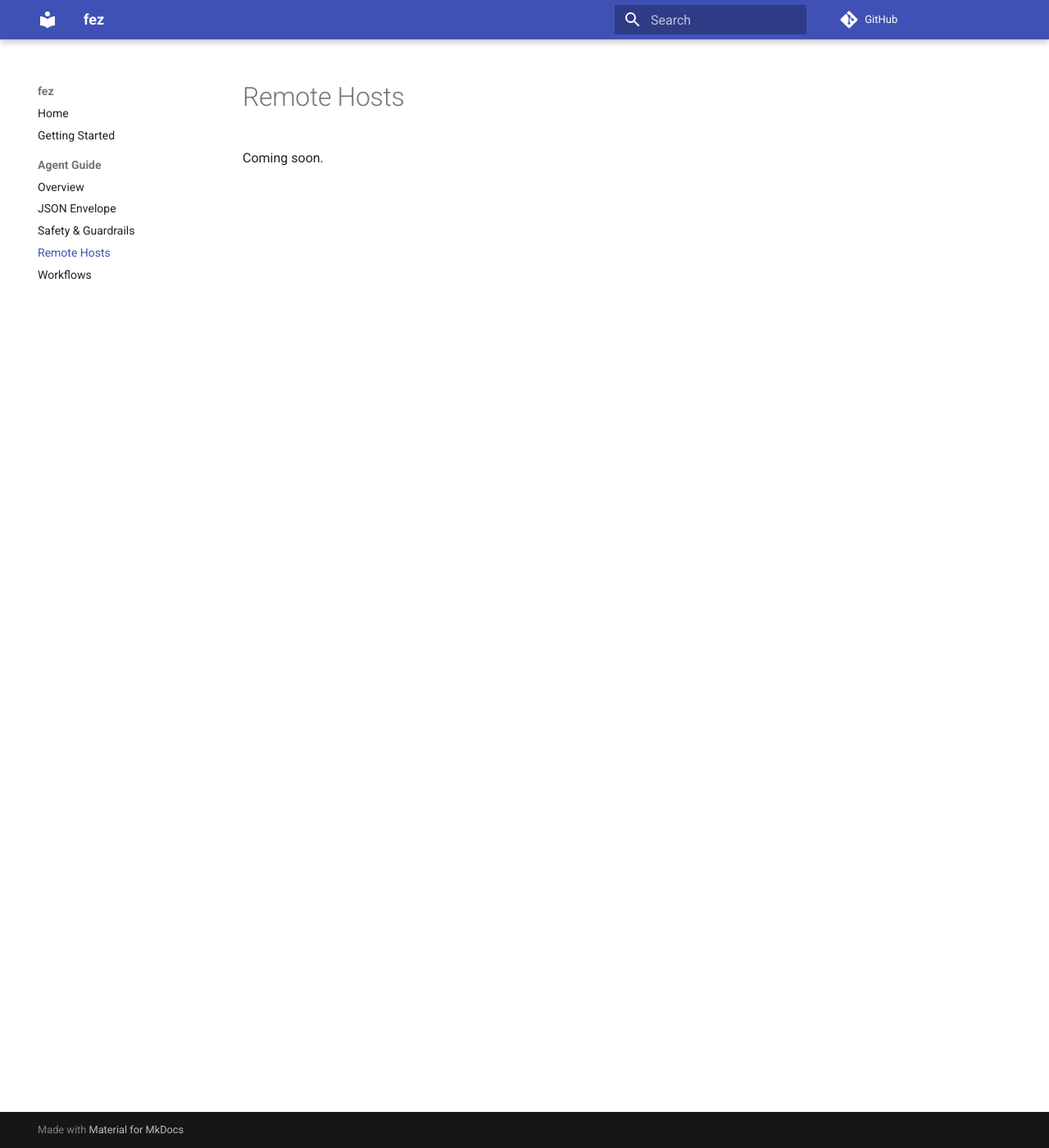
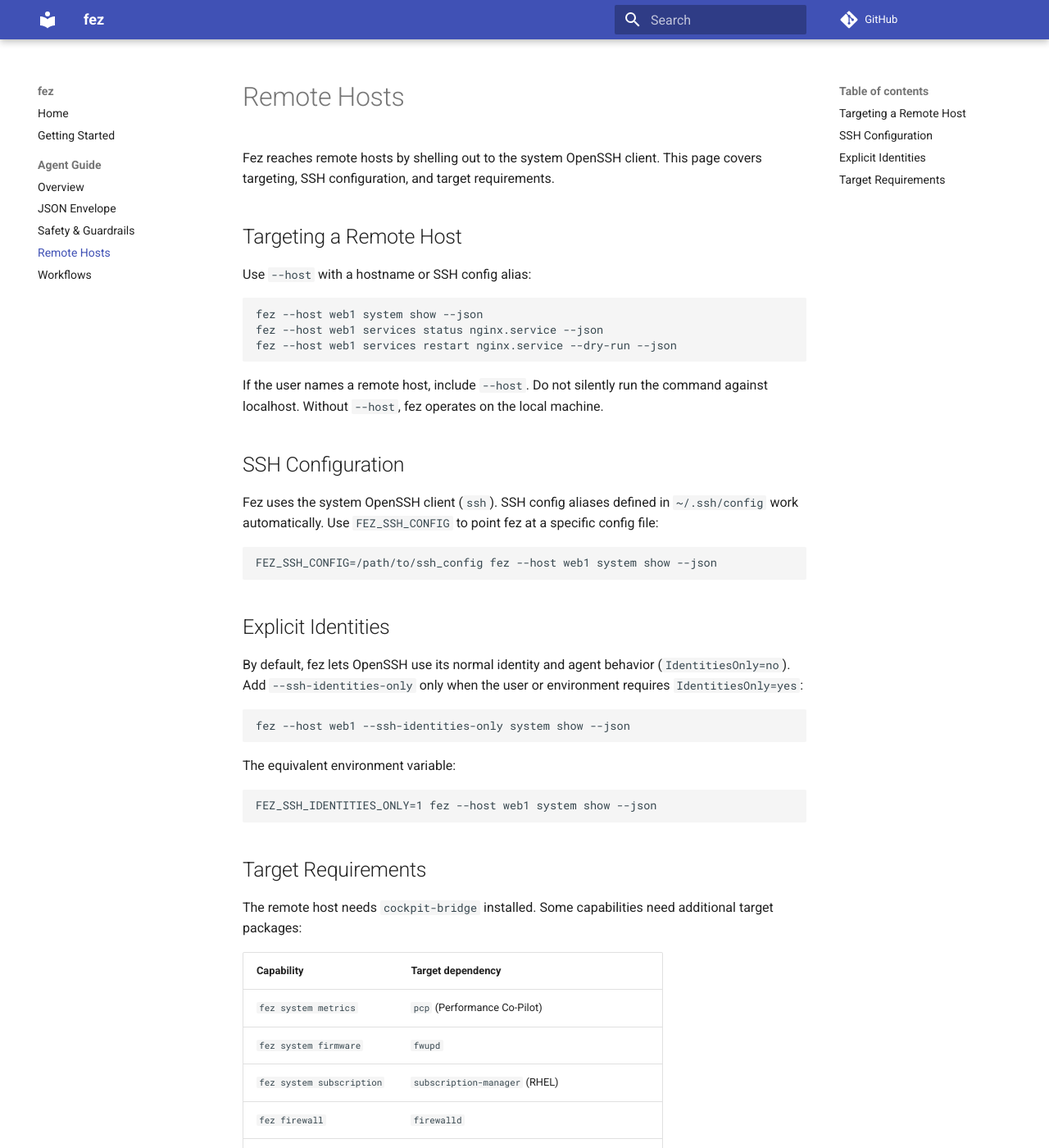
Before and after one commit to major/fez, an MkDocs documentation site: the page built from docs/agent-guide/remote-hosts.md, in a window 1280 px wide and 1400 px high. Shown: the whole window at 82% size. Built offline with MkDocs 1.6.1 and Material for MkDocs 9.7.7, drawn with Linux system fonts in a browser that asks for light colours; comment, search, counter and statistics services are not loaded; some of the changed text lies outside the part shown.

Commit message:
docs: write remote hosts reference

````diff
--- a/docs/agent-guide/remote-hosts.md
+++ b/docs/agent-guide/remote-hosts.md
@@ -1,3 +1,61 @@
 # Remote Hosts
 
-Coming soon.
+Fez reaches remote hosts by shelling out to the system OpenSSH client. This
+page covers targeting, SSH configuration, and target requirements.
+
+## Targeting a Remote Host
+
+Use `--host` with a hostname or SSH config alias:
+
+```bash
+fez --host web1 system show --json
+fez --host web1 services status nginx.service --json
+fez --host web1 services restart nginx.service --dry-run --json
+```
+
+If the user names a remote host, include `--host`. Do not silently run the
+command against localhost. Without `--host`, fez operates on the local machine.
+
+## SSH Configuration
+
+Fez uses the system OpenSSH client (`ssh`). SSH config aliases defined in
+`~/.ssh/config` work automatically. Use `FEZ_SSH_CONFIG` to point fez at a
+specific config file:
+
+```bash
+FEZ_SSH_CONFIG=/path/to/ssh_config fez --host web1 system show --json
+```
+
+## Explicit Identities
+
+By default, fez lets OpenSSH use its normal identity and agent behavior
+(`IdentitiesOnly=no`). Add `--ssh-identities-only` only when the user or
+environment requires `IdentitiesOnly=yes`:
+
+```bash
+fez --host web1 --ssh-identities-only system show --json
+```
+
+The equivalent environment variable:
+
+```bash
+FEZ_SSH_IDENTITIES_ONLY=1 fez --host web1 system show --json
+```
+
+## Target Requirements
+
+The remote host needs `cockpit-bridge` installed. Some capabilities need
+additional target packages:
+
+| Capability | Target dependency |
+| --- | --- |
+| `fez system metrics` | `pcp` (Performance Co-Pilot) |
+| `fez system firmware` | `fwupd` |
+| `fez system subscription` | `subscription-manager` (RHEL) |
+| `fez firewall` | `firewalld` |
+| `fez storage` | `udisks2` |
+| `fez dns status` | `systemd-resolved` (preferred) or NetworkManager |
+| `fez packages` | `dnf5daemon` (preferred) or PackageKit |
+
+When a dependency is missing, the JSON `hints` field gives the specific
+package to install. Prefer hints over guessing.
````
